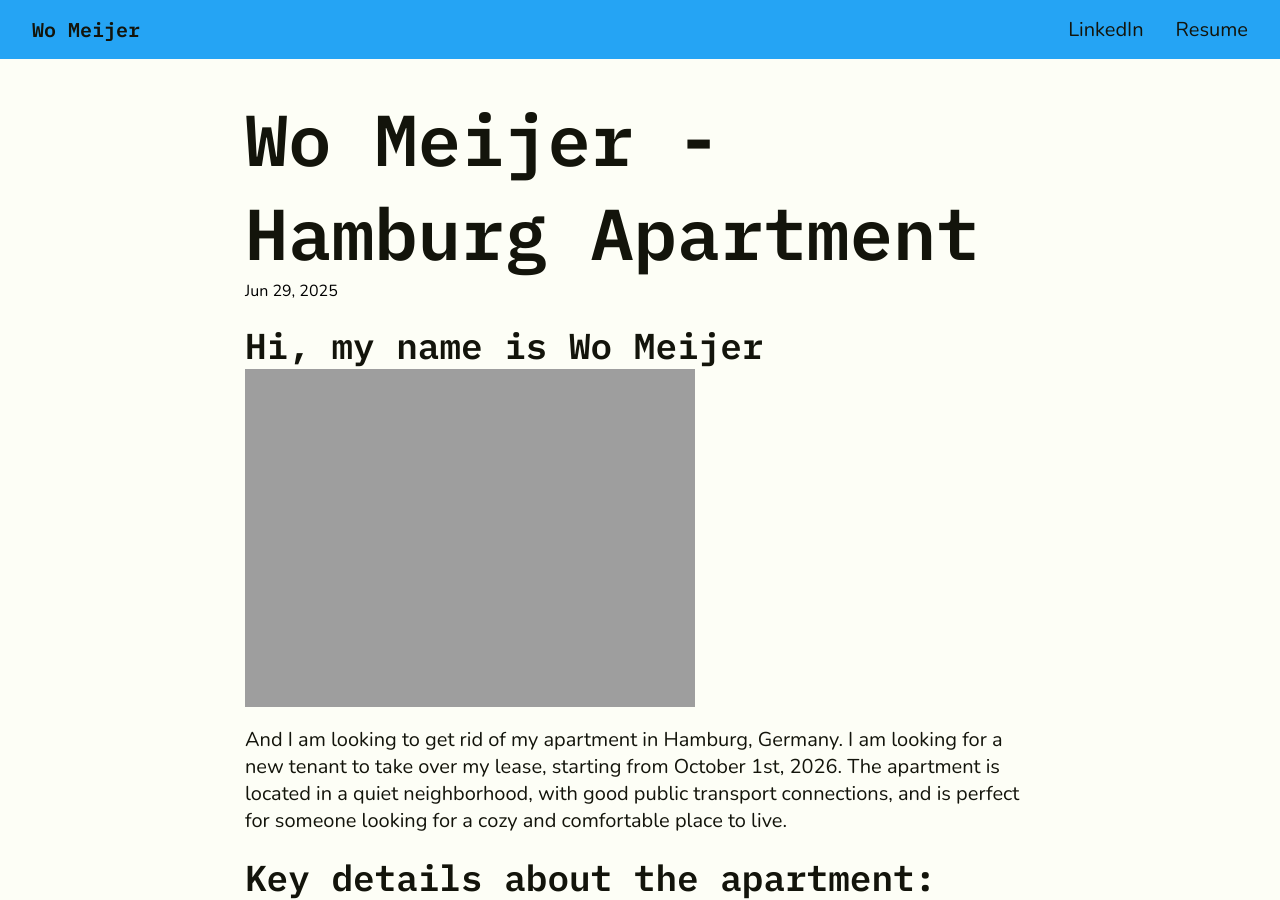
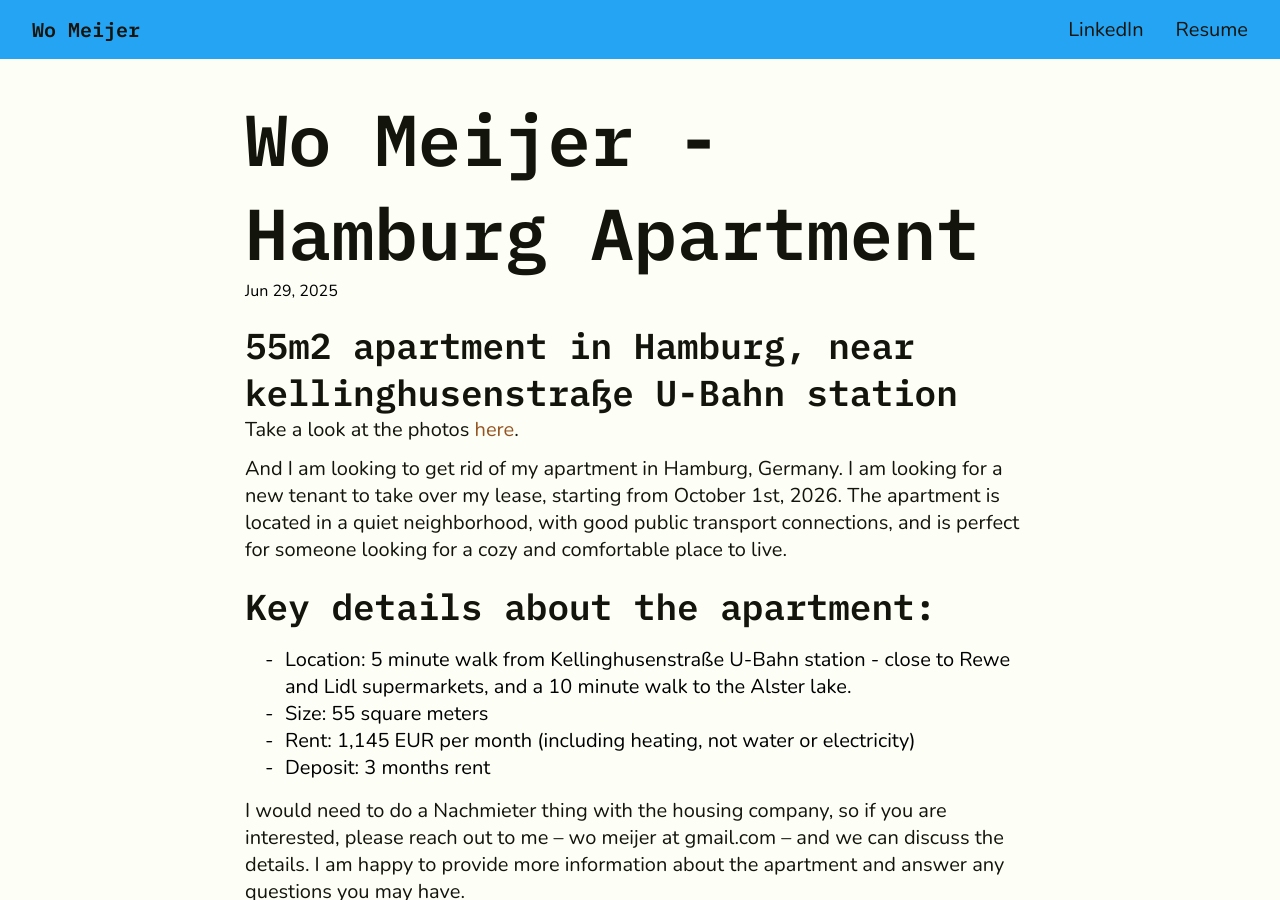
Before and after one commit to womei/womeijerdotcom, a Jekyll site: the page built from _posts/2025-06-29-hamburg-apartment.md, in a window 1280 px wide and 900 px high. Built offline with Jekyll 4.4.1, drawn with Linux system fonts in a browser that asks for light colours.

Commit message:
Update 2025-06-29-hamburg-apartment.md

```diff
--- a/_posts/2025-06-29-hamburg-apartment.md
+++ b/_posts/2025-06-29-hamburg-apartment.md
@@ -7,9 +7,9 @@ permalink: /apartment/
 
 
 
-## Hi, my name is Wo Meijer
+## 55m2 apartment in Hamburg, near kellinghusenstraße U-Bahn station
 
-![Wo Meijer](https://womeijer.com/assets/images/wo_pic.jpg){: width="450" }
+Take a look at the photos [here](https://photos.app.goo.gl/RFQa9zpzSZd1GQJ58).
 
 And I am looking to get rid of my apartment in Hamburg, Germany. I am looking for a new tenant to take over my lease, starting from October 1st, 2026. The apartment is located in a quiet neighborhood, with good public transport connections, and is perfect for someone looking for a cozy and comfortable place to live.
 
```
